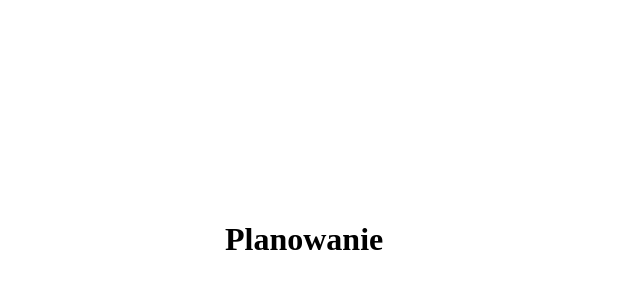
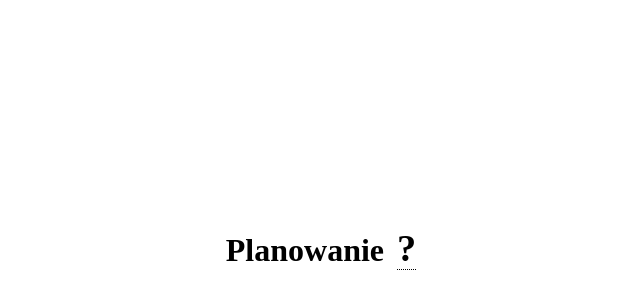
Before and after one commit to nic00la1/ToolTip, an Angular app: page / in a window 1280 px wide. Shown: the part 160-460 px from the top of the page, without its empty margins (319-959 px from the left). Built offline with nearby package versions, Linux system fonts and the light colour scheme.

Commit message:
znak zapytania

```diff
--- a/src/app/app.component.css
+++ b/src/app/app.component.css
@@ -1,17 +1,19 @@
-.tooltip {
-    border-bottom: 1px  black;
-    position: fixed;
-    inset: 0px;
-    width: 12rem;
-    height: 5rem;
-    max-width: 100vw;
-    max-height: 100dvh;
-    margin: auto;
-}
+.container {
+    display: flex;
+    justify-content: center;
+    align-items: center;
+    height: 100vh; /* Ustaw wysokość kontenera na 100% wysokości widoku */
+  }
+
+  .tooltip {
+    position: relative;
+    display: inline-block;
+    cursor: pointer;
+  }
 
   .tooltip .tooltiptext {
     visibility: hidden;
-    width: 120px;
+    width: 200px;
     background-color: black;
     color: #fff;
     text-align: center;
@@ -19,8 +21,21 @@
     border-radius: 6px;
     position: absolute;
     z-index: 1;
+    bottom: 125%; /* Position the tooltip above the text */
+    left: 50%;
+    transform: translateX(-50%); /* Center the tooltip */
+    opacity: 0;
+    transition: opacity 0.3s;
   }
 
   .tooltip:hover .tooltiptext {
     visibility: visible;
+    opacity: 1;
   }
+
+  .tooltip-icon {
+    border-bottom: 1px dotted black;
+    font-weight: bold;
+    font-size: 1.2em;
+    margin-left: 5px;
+  }
--- a/src/app/app.component.html
+++ b/src/app/app.component.html
@@ -1,4 +1,10 @@
-<div class="tooltip">
-  <h1>Planowanie</h1>
-  <span class="tooltiptext">Tutaj możesz planować i zarządzać czasem na twoją podróż</span>
+<div class="container">
+  <div>
+    <h1>Planowanie
+      <div class="tooltip">
+        <span class="tooltip-icon">?</span>
+        <span class="tooltiptext">Tutaj możesz planować i zarządzać czasem na twoją podróż</span>
+      </div>
+    </h1>
+  </div>
 </div>
```
